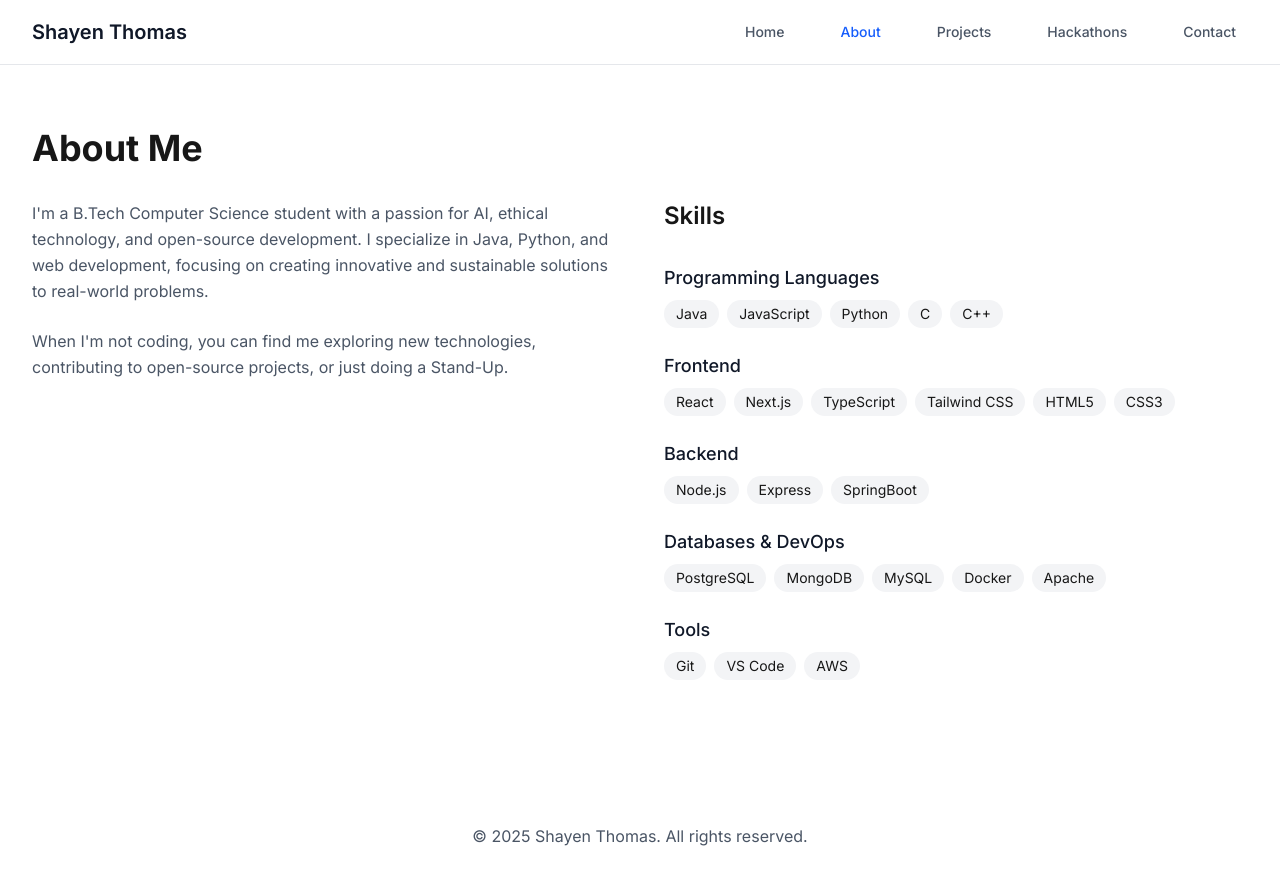
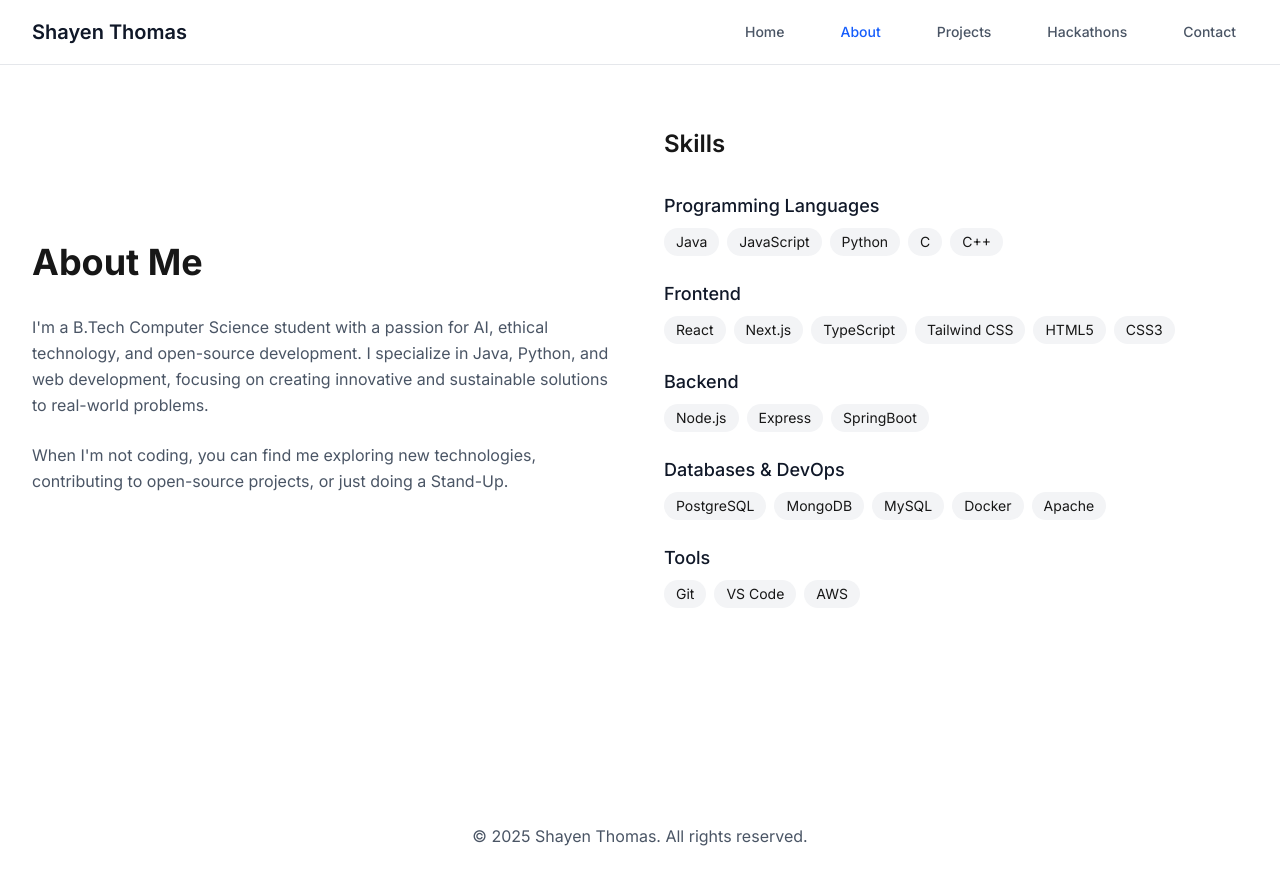
Before and after one commit to shayen71421/portfolio, a Next.js app: page /about in a window 1280 px wide. Built offline with nearby package versions, Linux system fonts and the light colour scheme.

Commit message:
added some finishing touches

```diff
--- a/src/app/about/page.tsx
+++ b/src/app/about/page.tsx
@@ -33,10 +33,9 @@ export default function About() {
         animate={{ opacity: 1 }}
         transition={{ duration: 0.5 }}
       >
-        <h1 className="text-4xl font-bold mb-8">About Me</h1>
-
-        <div className="grid grid-cols-1 md:grid-cols-2 gap-12">
-          <div className="space-y-6">
+        <div className="grid grid-cols-1 md:grid-cols-2 gap-12 md:min-h-[60vh]">
+          <div className="space-y-6 flex flex-col justify-center h-full">
+            <h1 className="text-4xl font-bold mb-8">About Me</h1>
             <p className="text-gray-600 dark:text-gray-300 leading-relaxed">
               I&apos;m a B.Tech Computer Science student with a passion for AI, ethical technology, and open-source development. I specialize in Java, Python, and web development, focusing on creating innovative and sustainable solutions to real-world problems.
             </p>
@@ -46,7 +45,7 @@ export default function About() {
             </p>
           </div>
 
-          <div className="space-y-8">
+          <div className="space-y-8 flex flex-col justify-center h-full">
             <h2 className="text-2xl font-semibold">Skills</h2>
             <div className="space-y-6">
               {skills.map((skillGroup) => (
```
